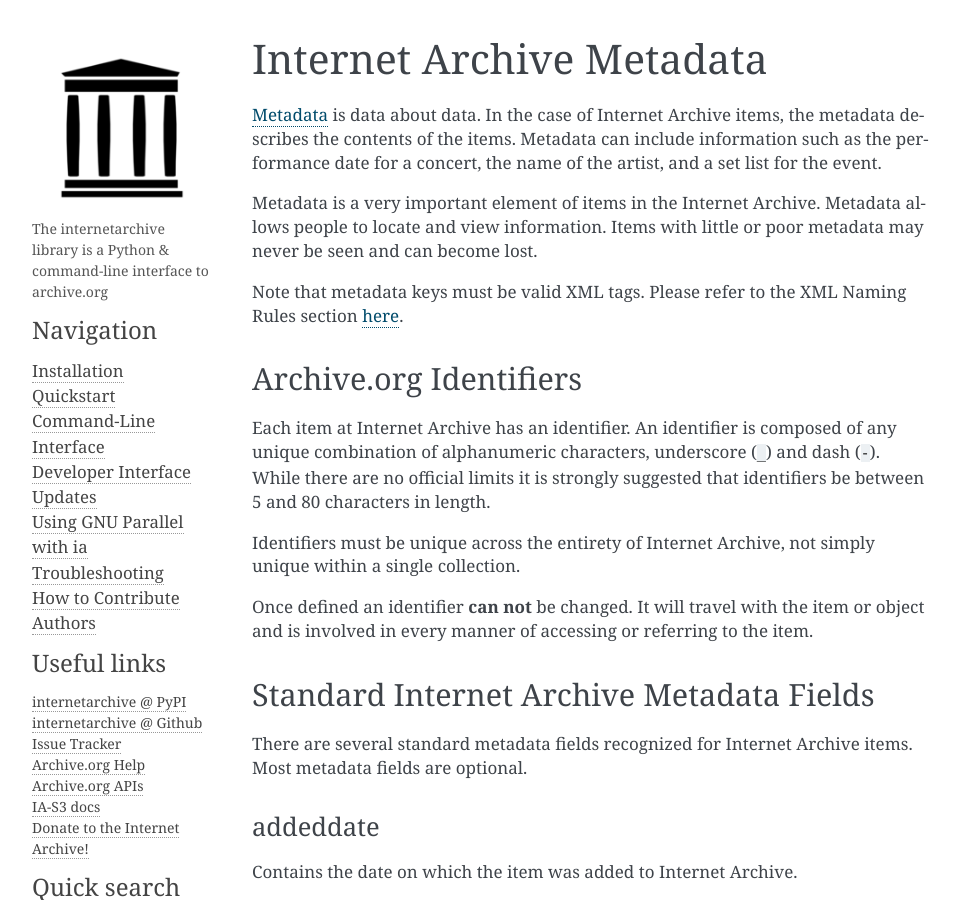
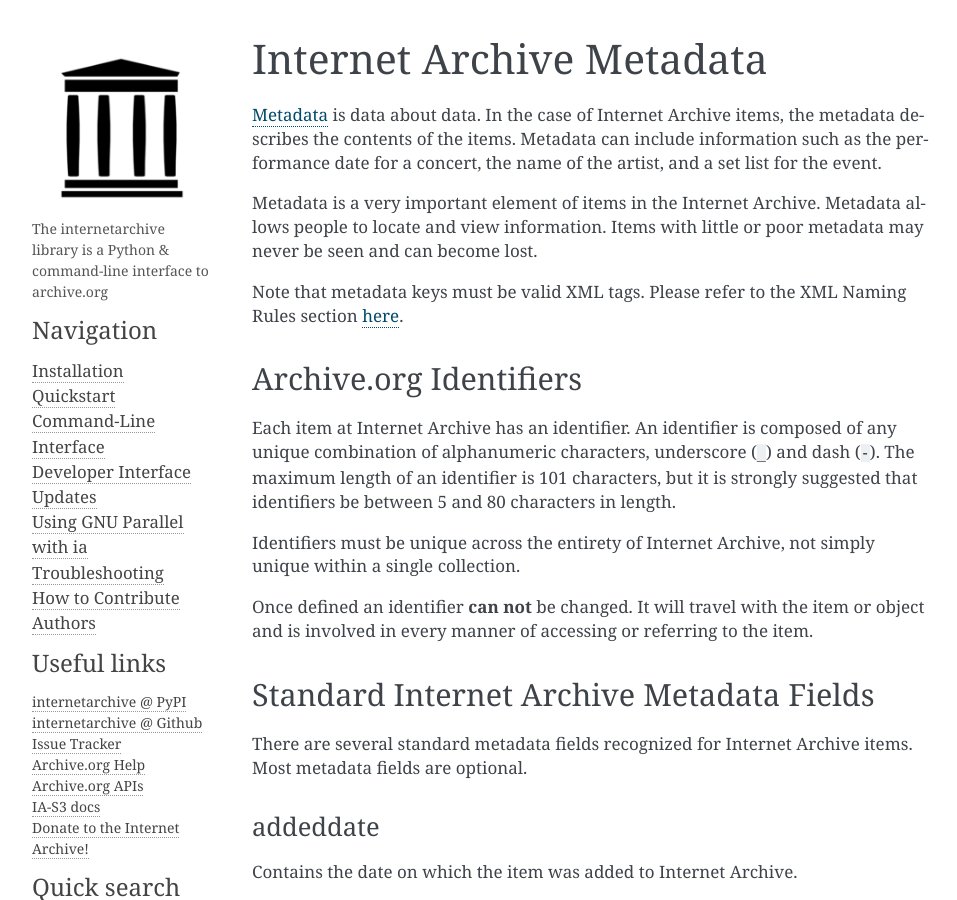
Before and after one commit to jjjake/internetarchive, a Sphinx documentation site: the page built from docs/source/metadata.rst, in a window 1280 px wide and 900 px high. Shown: the whole window, without its empty margins (148-1105 px from the left). Built offline with Sphinx 7.4.7, drawn with Linux system fonts in a browser that asks for light colours.

Commit message:
Specify the maximum length of identifiers.
The other Internet Archive documentation specifies the maximum length
as 100 characters, but actually it is 101 characters as you can test
by creating such an item and trying to create one which is greater
than 101 characters.

This is probably an off-by-one error in the Internet Archive program
which checks identifiers.

See: https://archive.org/services/docs/api/metadata-schema/index.html

```diff
--- a/docs/source/metadata.rst
+++ b/docs/source/metadata.rst
@@ -16,7 +16,7 @@
 Archive.org Identifiers
 -----------------------
 
-Each item at Internet Archive has an identifier. An identifier is composed of any unique combination of alphanumeric characters, underscore (``_``) and dash (``-``). While there are no official limits it is strongly suggested that identifiers be between 5 and 80 characters in length.
+Each item at Internet Archive has an identifier. An identifier is composed of any unique combination of alphanumeric characters, underscore (``_``) and dash (``-``). The maximum length of an identifier is 101 characters, but it is strongly suggested that identifiers be between 5 and 80 characters in length.
 
 Identifiers must be unique across the entirety of Internet Archive, not simply unique within a single collection.
 
```
